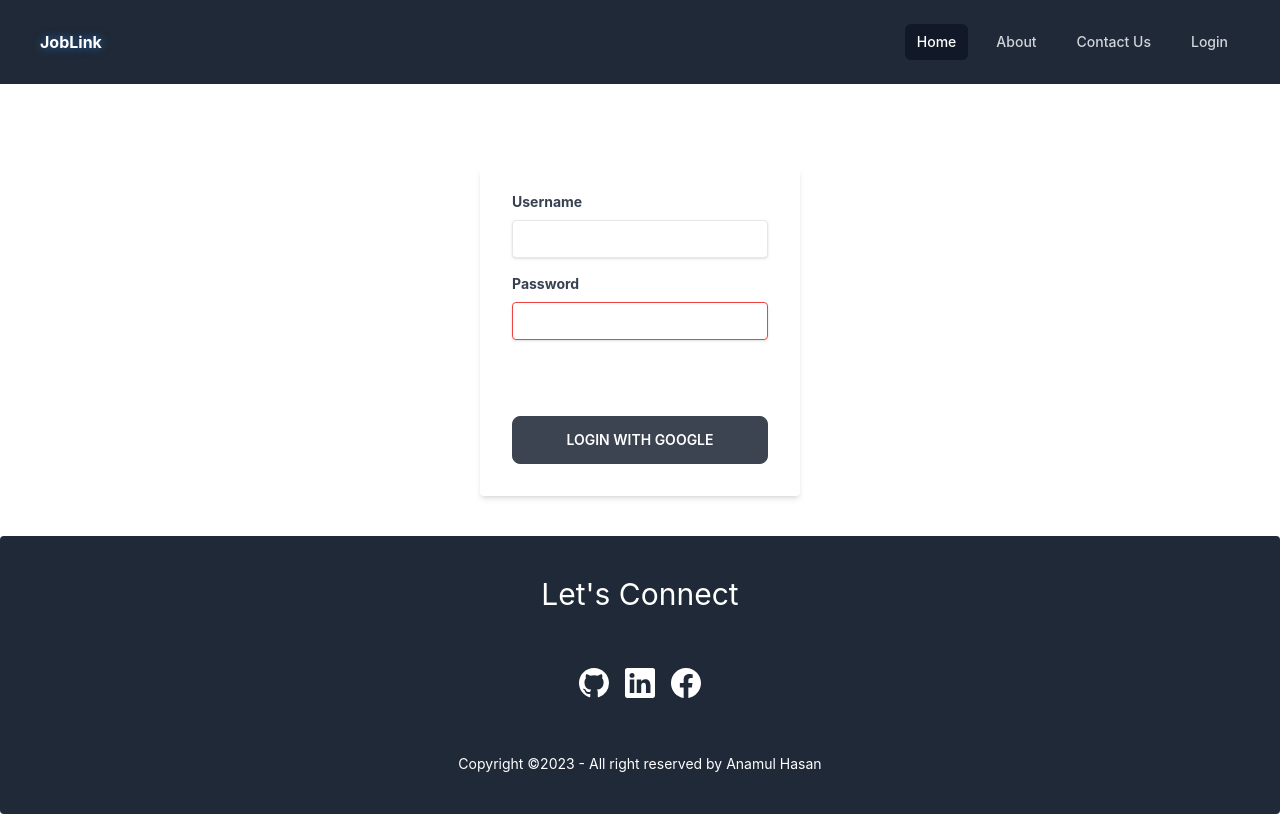
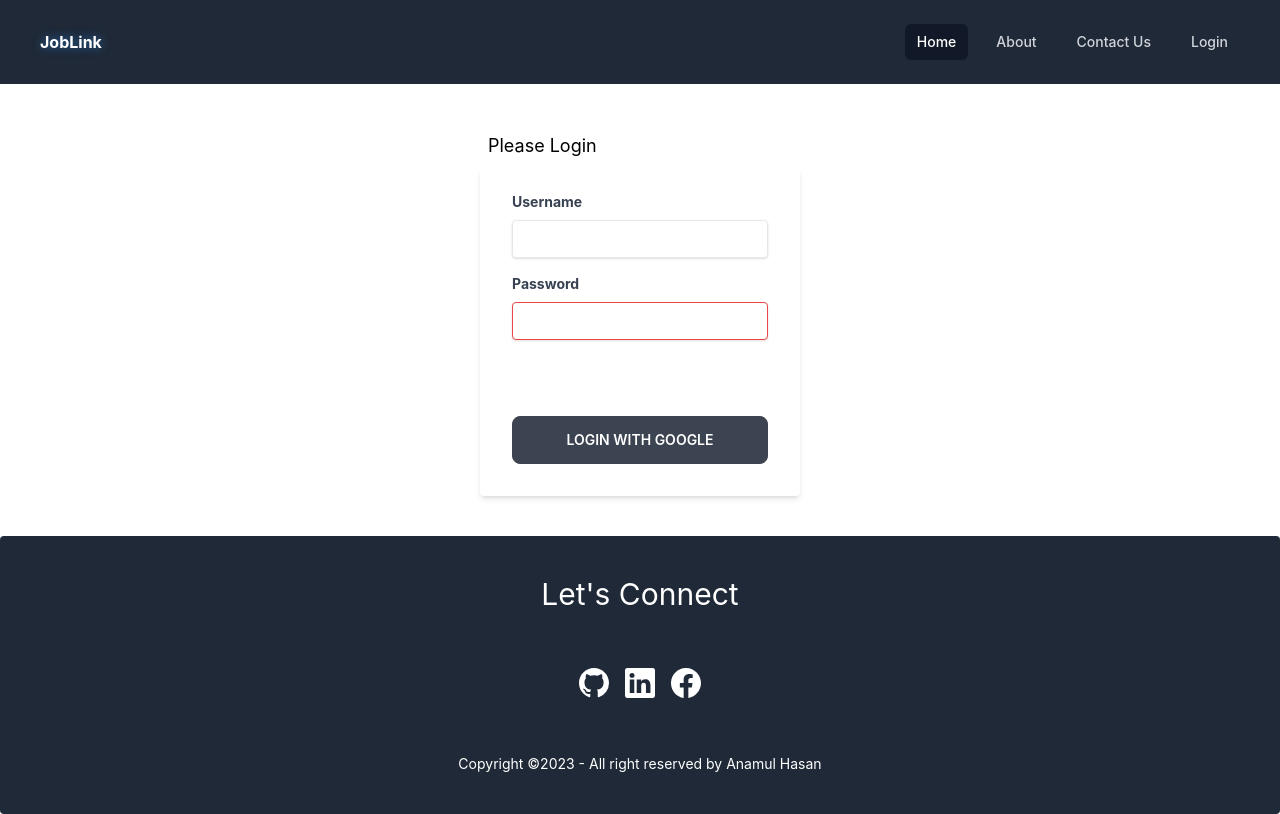
Before and after one commit to anamul-github/job-link, a React (Create React App) app: page /login in a window 1280 px wide. Built offline with nearby package versions, Linux system fonts and the light colour scheme; no server answers.

Commit message:
slight change in login route

```diff
--- a/src/components/ExperiencedJobs/ExperiencedJobs.js
+++ b/src/components/ExperiencedJobs/ExperiencedJobs.js
@@ -17,7 +17,7 @@ const ExperiencedJobs = () => {
     }, []);
 
     return (
-        <div className='bg-green-500 text-black lg:h-screen pt-10'>
+        <div className='bg-white text-black lg:h-screen pt-10'>
             <h2 className='text-4xl font-bold text-center p-5'>Experienced Jobs</h2>
             {loading && <div className="flex justify-center items-center"><Loader /></div>}
             {!loading &&
--- a/src/components/Login/Login.js
+++ b/src/components/Login/Login.js
@@ -52,7 +52,7 @@ const Login = () => {
     }
     return (
         <div className="w-full max-w-xs mx-auto pt-10 pb-6">
-            <h2 className='text-white py-2 px-2 text-lg'>Please Login</h2>
+            <h2 className='text-black py-2 px-2 text-lg'>Please Login</h2>
             <form onSubmit={handleLogin} className="bg-white shadow-md rounded px-8 pt-6 pb-8 mb-4">
                 <div className="mb-4">
                     <label className="block text-gray-700 text-sm font-bold mb-2" for="username">
@@ -66,11 +66,6 @@ const Login = () => {
                     </label>
                     <input className="shadow appearance-none border border-red-500 rounded w-full py-2 px-3 text-white-700 mb-3 leading-tight focus:outline-none focus:shadow-outline" type="password" name='password' placeholder="" required />
                 </div>
-                {/* <div>
-                    <button className="btn w-full bg-blue-500 hover:bg-blue-700 text-white font-bold py-2 px-4 rounded focus:outline-none focus:shadow-outline" type="submit">
-                        Login
-                    </button>
-                </div> */}
 
                 <button className="btn w-full mt-10" onClick={handleGoogleSignIn}>Login With Google</button>
                 <p className="text-center text-gray-500 text-xs">
```
Also changed, not shown: firebase.json (added), 1 other file (tests, documents, lock files or other folders).
